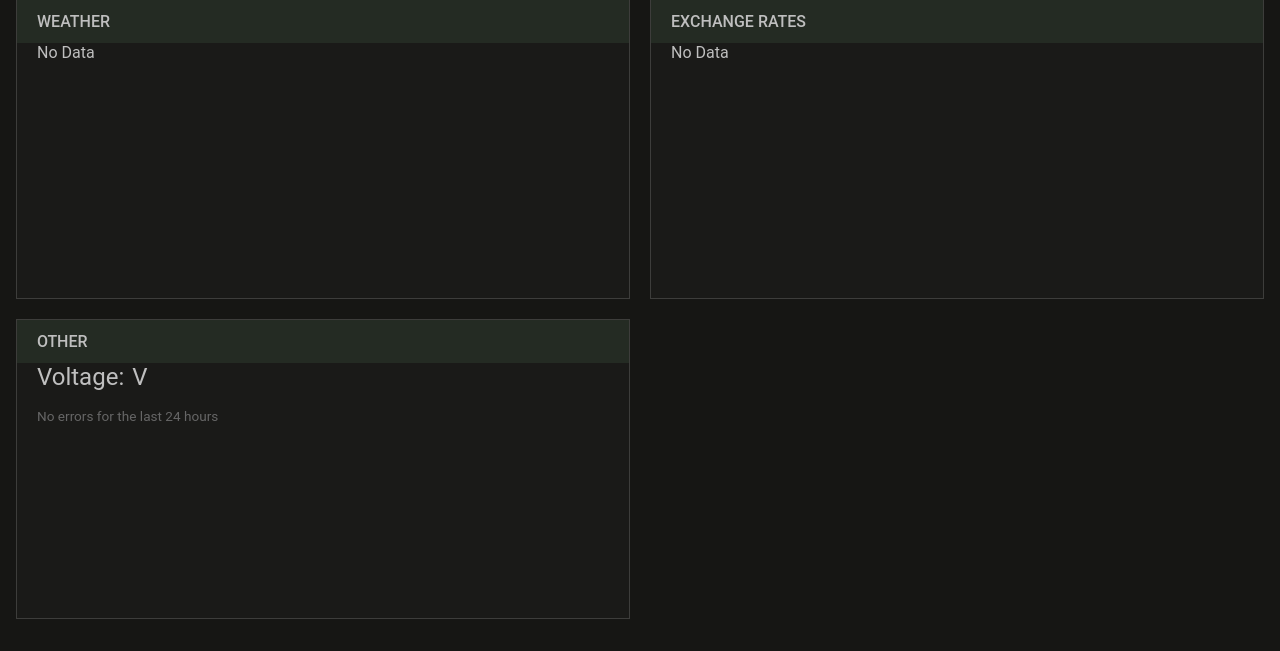
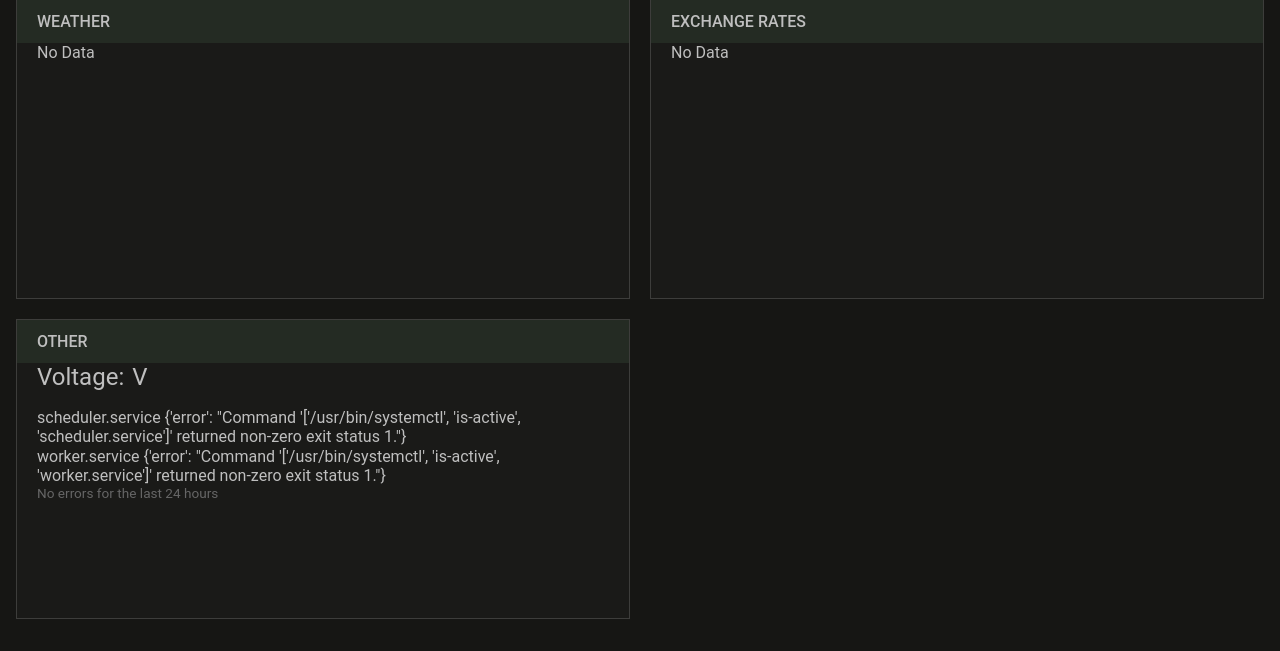
Before and after one commit to manti-by/odin, a Django app: page / in a window 1280 px wide. Shown: the part 404-1055 px from the top of the page. Run offline with Django 5.2, Linux system fonts and the light colour scheme; tables that the repository leaves empty hold one stand-in row (values such as "Sample post"); data that the repository does not hold is empty.

Commit message:
Add systemd checks

```diff
--- a/odin/apps/core/services.py
+++ b/odin/apps/core/services.py
@@ -1,3 +1,5 @@
+import logging
+import subprocess  # nosec
 from typing import Any
 
 from django.core.cache import cache
@@ -8,6 +10,8 @@ from odin.apps.electricity.models import VoltageLog
 from odin.apps.sensors.models import Sensor
 from odin.apps.weather.models import Weather
 
+
+logger = logging.getLogger(__name__)
 
 INDEX_CONTEXT_CACHE_KEY = "index_context"
 INDEX_CONTEXT_CACHE_TIMEOUT = 120
@@ -30,6 +34,7 @@ def build_index_context() -> dict[str, Any]:
         "error_logs": error_logs,
         "voltage": voltage,
         "exchange_rates": exchange_rates,
+        "systemd_status": systemd_status(),
     }
 
 
@@ -45,3 +50,15 @@ def update_index_context_cache() -> dict:
     context = build_index_context()
     set_cached_index_context(context)
     return context
+
+
+def systemd_status() -> dict[str, str]:
+    result = {}
+    for service in ["scheduler.service", "worker.service"]:
+        try:
+            status = subprocess.run(["/usr/bin/systemctl", "is-active", service], capture_output=True, check=True)  # nosec
+            result[service] = {"status": status.stdout.decode().strip()}
+        except subprocess.CalledProcessError as e:
+            logger.error(f"Cannot get status for {service}: {e}")
+            result[service] = {"error": str(e)}
+    return result
--- a/odin/templates/index.html
+++ b/odin/templates/index.html
@@ -202,6 +202,20 @@
             <span class="label">{% translate "Voltage" %}:</span>
             <span class="value">{{ voltage.voltage|floatformat:0 }} V</span>
           </div>
+          <div class="systemd-status">
+            {% if systemd_status %}
+              <ul>
+                {% for service, status in systemd_status.items %}
+                  <li class="systemd">
+                    <span class="service">{{ service }}</span>
+                    <span class="status">{{ status }}</span>
+                  </li>
+                {% endfor %}
+              </ul>
+            {% else %}
+              <div class="success info">{% translate "No errors for the last 24 hours" %}</div>
+            {% endif %}
+          </div>
           <div class="errors">
             {% if error_logs %}
               <ul>
```
